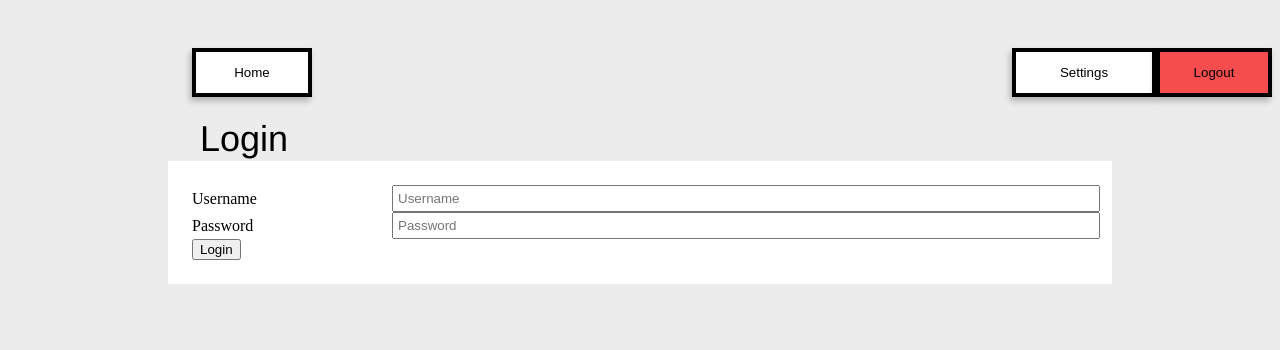
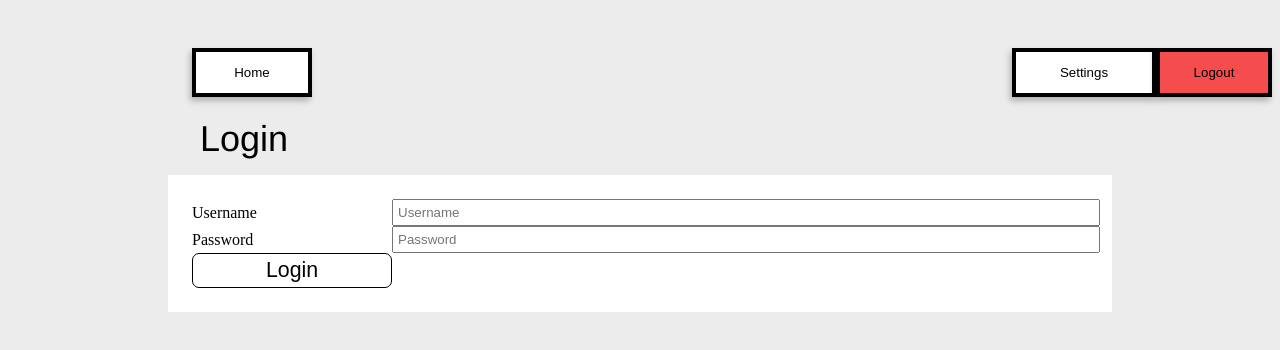
Before and after one commit to NubPaws/Hotel-Management, a React (Vite) app in the folder frontend/: page / in a window 1280 px wide. Shown: the top 350 px of the page. Built offline with nearby package versions, Linux system fonts and the light colour scheme.

Commit message:
Added button component

```diff
--- a/frontend/src/Authentication/LoginScreen.css
+++ b/frontend/src/Authentication/LoginScreen.css
@@ -1,5 +1,5 @@
 .label {
-    height: 16px;
+    height: 30px;
     width: 288px;
 }
 
--- a/frontend/src/Authentication/LoginScreen.tsx
+++ b/frontend/src/Authentication/LoginScreen.tsx
@@ -1,4 +1,5 @@
 import { Input } from "../UIElements/Input"
+import { Button } from "../UIElements/Button"
 import "./LoginScreen.css"
 
 export function LoginScreen() {
@@ -16,9 +17,14 @@ export function LoginScreen() {
                     placeholder="Password" errorMessageId="passwordErrorMessage">
                     Password
           </Input>
-          <div>
-            <button type="submit">Login</button>
-          </div>
+          <Button
+                    className="fieldLabel"
+                    bgColor="white"
+                    textColor="black"
+                    borderWidth="1px"
+                    onClick={() => {}}>
+                    Login
+          </Button>
         </form>
       </>
     )
--- /dev/null
+++ b/frontend/src/UIElements/Button.css
@@ -0,0 +1,21 @@
+.btn {
+	clear: both;
+	position: relative;
+	cursor: pointer;
+	font-size: 16pt;
+	padding: 0.25rem 0.5rem;
+	border-color: black;
+	border-style: solid;
+}
+
+.btn:hover {
+	box-shadow: inset 0 0 100px 100px rgba(0, 0, 0, 0.05);
+}
+
+.btn:active {
+	box-shadow: inset 0 0 100px 100px rgba(0, 0, 0, 0.2);
+}
+
+.iconBtn {
+	background-color: rgba(0, 0, 0, 0);
+}
--- /dev/null
+++ b/frontend/src/UIElements/Button.tsx
@@ -0,0 +1,32 @@
+import "./Button.css";
+
+export function Button(props: {className: string,
+                       bgColor: string,
+                       textColor: string,
+                       borderWidth: string,
+                       borderRadius: number,
+                       onClick: React.MouseEventHandler<HTMLButtonElement>,
+                       children: React.ReactNode,
+}) {
+	return (
+		<button
+			className={`btn ${props.className}`}
+			style={{
+				backgroundColor: props.bgColor,
+				color: props.textColor,
+				borderWidth: props.borderWidth,
+				borderRadius: props.borderRadius,
+			}}
+			onClick={props.onClick}
+		>{props.children}</button>
+	);
+}
+
+Button.defaultProps = {
+	bgColor: "white",
+	color: "black",
+	text: "",
+	className: "",
+	borderWidth: "2px",
+	borderRadius: "7px",
+};
```
